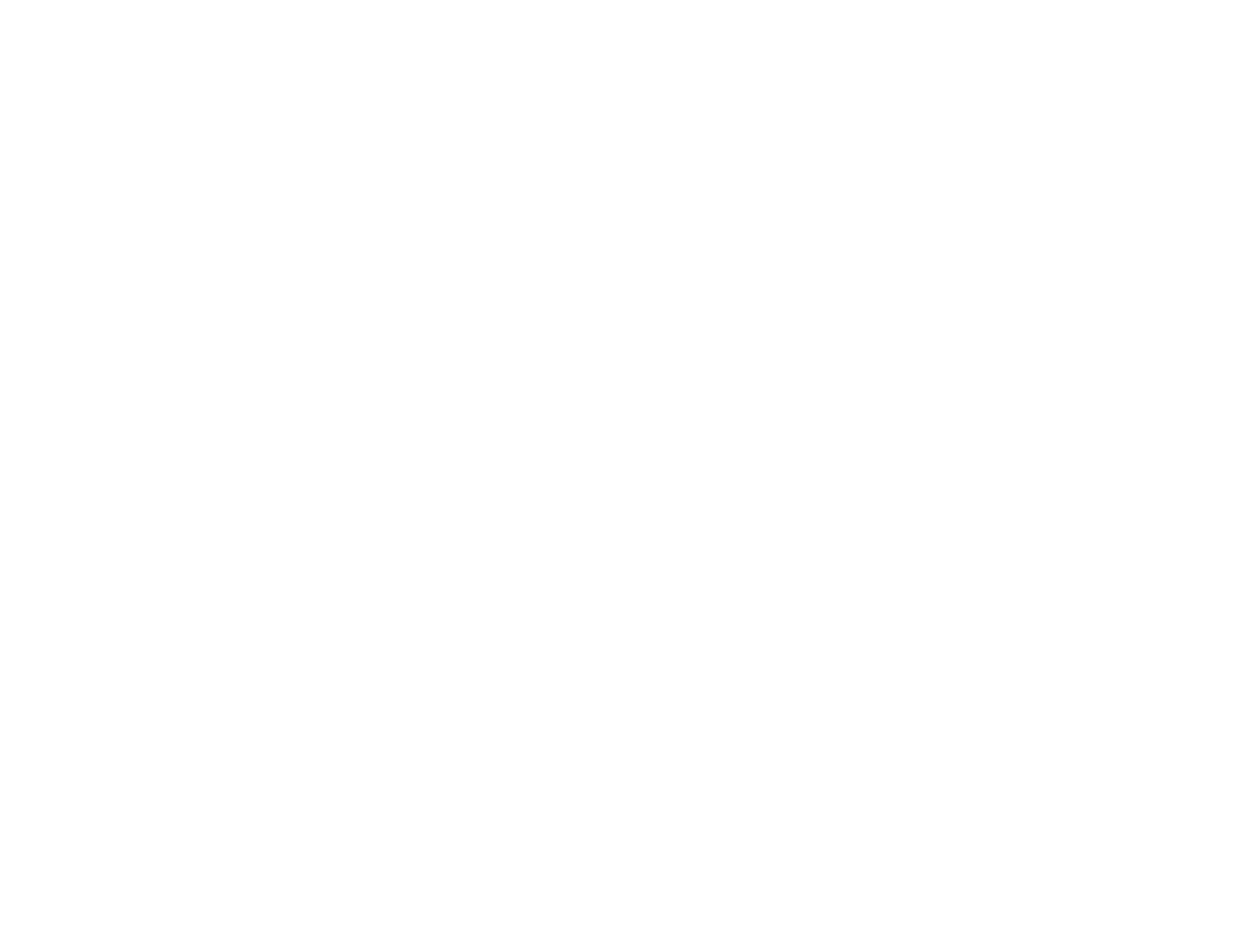
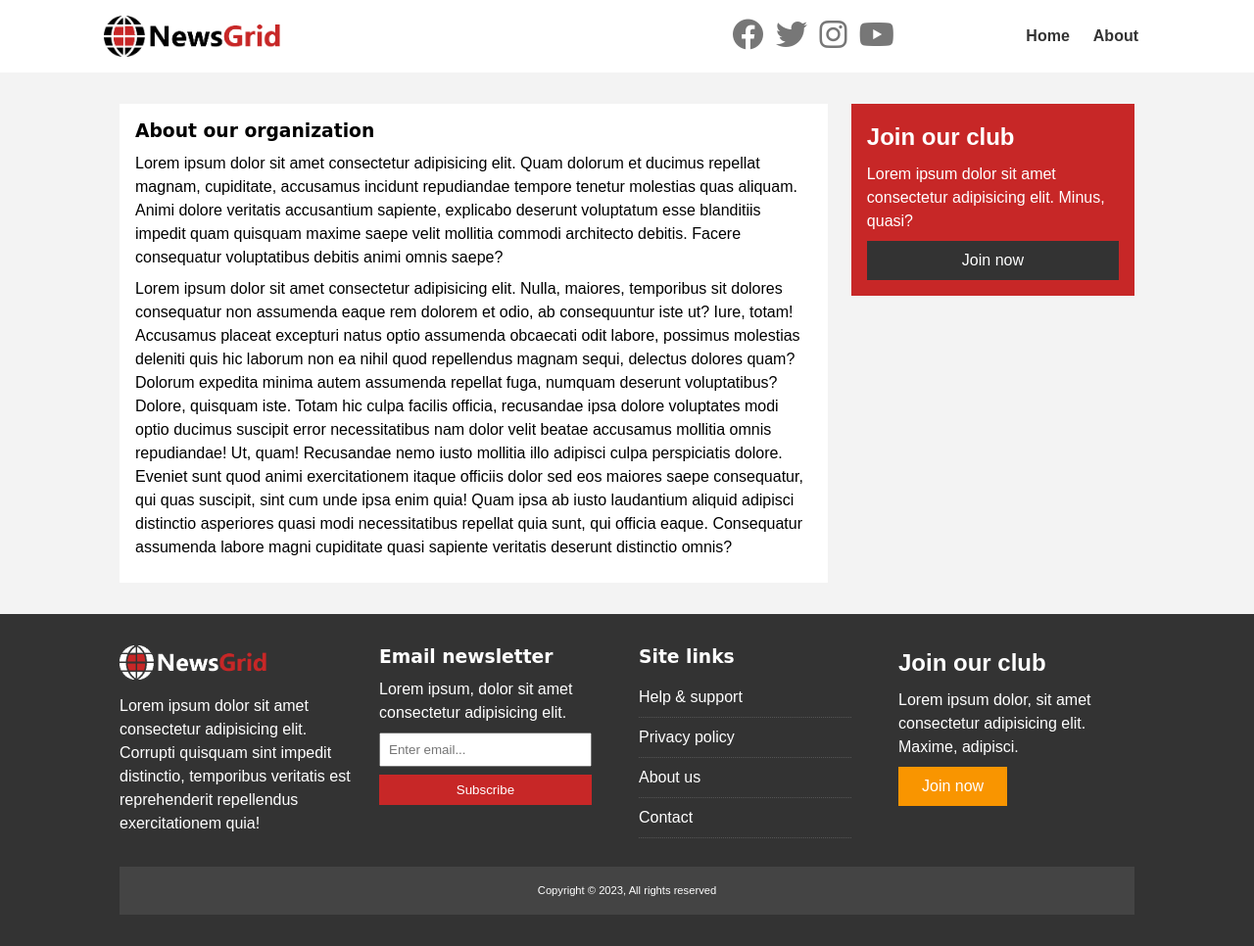
Before and after one commit to GeorgePavlov17/Udemy, a plain HTML site: page NEWSGRID/about.html in a window 1280 px wide. Shown: the whole page at 98% size. Before the commit the page ends 800 px from the top, so only its background shows below. Drawn offline with Linux system fonts and the light colour scheme.

Commit message:
about page & page container

```diff
--- a/NEWSGRID/CSS/style.css
+++ b/NEWSGRID/CSS/style.css
@@ -19,7 +19,7 @@
 }
 
 body {
-    font-family: 'Lato', sans-serif;
+    font-family: Arial, Helvetica, sans-serif;
     line-height: 1.5;
     background: var(--light-color);
 }
@@ -142,6 +142,18 @@ h1, h3, h4, h5, h6 {
 
 .list li a:hover {
     color: var(--primary-color) !important;
+}
+
+/* Inner page grid container */
+.page-container {
+    display: grid;
+    grid-template-columns: 5fr 2fr;
+    margin: 2rem 0;
+    grid-gap: 1.5rem;
+}
+
+.page-container > *:first-child {
+    grid-row: 1 / span 3;
 }
 
 /*  Navigation */
--- a/NEWSGRID/about.html
+++ b/NEWSGRID/about.html
@@ -0,0 +1,106 @@
+<!DOCTYPE html>
+<html lang="en">
+
+<head>
+    <meta charset="UTF-8">
+    <meta http-equiv="X-UA-Compatible" content="IE=edge">
+    <meta name="viewport" content="width=device-width, initial-scale=1.0">
+    <link rel="stylesheet" href="https://cdnjs.cloudflare.com/ajax/libs/font-awesome/6.2.1/css/all.min.css"
+        integrity="sha512-MV7K8+y+gLIBoVD59lQIYicR65iaqukzvf/nwasF0nqhPay5w/9lJmVM2hMDcnK1OnMGCdVK+iQrJ7lzPJQd1w=="
+        crossorigin="anonymous" referrerpolicy="no-referrer" />
+    <link rel="shortcut icon" type="image/x-icon" href="favicon.ico">
+    <link href="https://fonts.googleapis.com/css2?family=Lato:wght@100&family=Open+Sans:wght@300;400&display=swap"
+        rel="stylesheet">
+    <link rel="stylesheet" href="CSS/style.css">
+    <link rel="stylesheet" media="screen and (max-width: 768px)" href="CSS/mobile.css">
+    <title>NewsGrid | About</title>
+</head>
+
+<body>
+    <nav id="main-nav">
+        <div class="container">
+            <img src="img/logo.png" alt="NewsGrid" class="logo">
+            <div class="social">
+                <a href="http://facebook.com" target="_blank"><i class="fab fa-facebook fa-2x"></i></a>
+                <a href="http://twitter.com" target="_blank"><i class="fab fa-twitter fa-2x"></i></a>
+                <a href="http://instagram.com" target="_blank"><i class="fab fa-instagram fa-2x"></i></a>
+                <a href="http://youtube.com" target="_blank"><i class="fab fa-youtube fa-2x"></i></a>
+            </div>
+            <ul>
+                <li><a href="index.html">Home</a></li>
+                <li><a href="about.html">About</a></li>
+            </ul>
+        </div>
+    </nav>
+
+    <section id="about">
+        <div class="container">
+            <div class="page-container">
+                <article class="card">
+                    <h1 class="l-heading">About our organization</h1>
+                    <p>Lorem ipsum dolor sit amet consectetur adipisicing elit. Quam dolorum et ducimus repellat magnam,
+                        cupiditate, accusamus incidunt repudiandae tempore tenetur molestias quas aliquam. Animi dolore
+                        veritatis accusantium sapiente, explicabo deserunt voluptatum esse blanditiis impedit quam
+                        quisquam maxime saepe velit mollitia commodi architecto debitis. Facere consequatur voluptatibus
+                        debitis animi omnis saepe?</p>
+                    <p>Lorem ipsum dolor sit amet consectetur adipisicing elit. Nulla, maiores, temporibus sit dolores
+                        consequatur non assumenda eaque rem dolorem et odio, ab consequuntur iste ut? Iure, totam!
+                        Accusamus placeat excepturi natus optio assumenda obcaecati odit labore, possimus molestias
+                        deleniti quis hic laborum non ea nihil quod repellendus magnam sequi, delectus dolores quam?
+                        Dolorum expedita minima autem assumenda repellat fuga, numquam deserunt voluptatibus? Dolore,
+                        quisquam iste. Totam hic culpa facilis officia, recusandae ipsa dolore voluptates modi optio
+                        ducimus suscipit error necessitatibus nam dolor velit beatae accusamus mollitia omnis
+                        repudiandae! Ut, quam! Recusandae nemo iusto mollitia illo adipisci culpa perspiciatis dolore.
+                        Eveniet sunt quod animi exercitationem itaque officiis dolor sed eos maiores saepe consequatur,
+                        qui quas suscipit, sint cum unde ipsa enim quia! Quam ipsa ab iusto laudantium aliquid adipisci
+                        distinctio asperiores quasi modi necessitatibus repellat quia sunt, qui officia eaque.
+                        Consequatur assumenda labore magni cupiditate quasi sapiente veritatis deserunt distinctio
+                        omnis?</p>
+                </article>
+                <aside class="card bg-primary">
+                    <h2>Join our club</h2>
+                    <p>Lorem ipsum dolor sit amet consectetur adipisicing elit. Minus, quasi?</p>
+                    <a href="#" class="btn btn-dark btn-block">Join now</a>
+                </aside>
+            </div>
+        </div>
+    </section>
+
+    <!-- Footer -->
+    <footer id="main-footer" class="py-2">
+        <div class="container footer-container">
+            <div>
+                <img src="img/logo_light.png" alt="Newsgrid">
+                <p>Lorem ipsum dolor sit amet consectetur adipisicing elit. Corrupti quisquam sint impedit distinctio,
+                    temporibus veritatis est reprehenderit repellendus exercitationem quia!</p>
+            </div>
+            <div>
+                <h3>Email newsletter</h3>
+                <p>Lorem ipsum, dolor sit amet consectetur adipisicing elit.</p>
+                <form>
+                    <input type="email" placeholder="Enter email...">
+                    <input type="submit" value="Subscribe" class="btn btn-primary">
+                </form>
+            </div>
+            <div>
+                <h3>Site links</h3>
+                <ul class="list">
+                    <li><a href="#">Help & support</a></li>
+                    <li><a href="#">Privacy policy</a></li>
+                    <li><a href="#">About us</a></li>
+                    <li><a href="#">Contact</a></li>
+                </ul>
+            </div>
+            <div>
+                <h2>Join our club</h2>
+                <p>Lorem ipsum dolor, sit amet consectetur adipisicing elit. Maxime, adipisci.</p>
+                <a href="#" class="btn btn-secondary">Join now</a>
+            </div>
+            <div>
+                <p>Copyright &copy; 2023, All rights reserved</p>
+            </div>
+        </div>
+    </footer>
+</body>
+
+</html>
```
